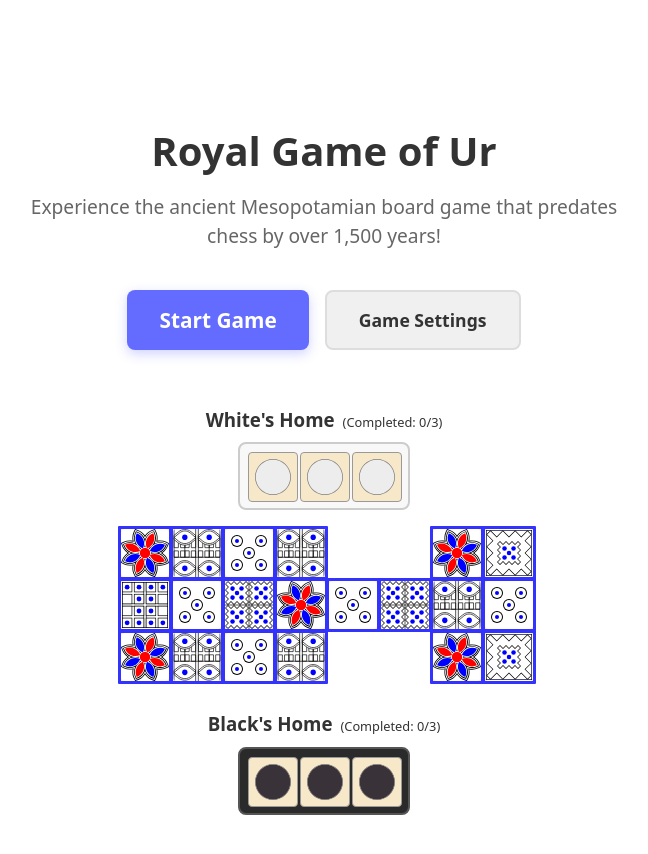
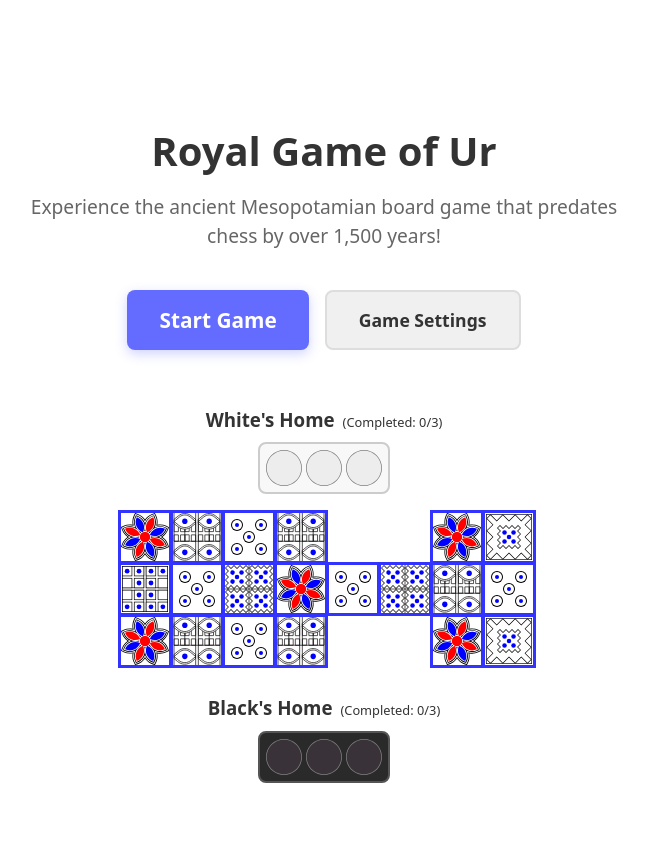
Before and after one commit to GloinTheDark/ur2, a React (Vite) app: page / in a window 1280 px wide. Shown: the top 854 px of the page, without its empty margins (316-964 px from the left). Built offline with nearby package versions, Linux system fonts and the light colour scheme.

Commit message:
visual tweeking

```diff
--- a/src/App.tsx
+++ b/src/App.tsx
@@ -10,7 +10,7 @@ import GameLayout from './GameLayout'
 import { PlayerManager } from './PlayerManager'
 import type { PlayerType } from './PlayerAgent'
 import { BoardUtils, BOARD_COLUMNS, BOARD_ROWS, TOTAL_SQUARES, WHITE_PATH, BLACK_PATH } from './BoardLayout'
-import { SQUARE_BACKGROUND_COLOR, PIECE_SIZE, HIGHLIGHT_CIRCLE_SIZE, SQUARE_SIZE, BOARD_GAP } from './UIConstants'
+import { PIECE_SIZE, HIGHLIGHT_CIRCLE_SIZE, SQUARE_SIZE, BOARD_GAP } from './UIConstants'
 import rosetteSquare from './assets/RosetteSquare.svg'
 import gateSquare from './assets/GateSquare.svg'
 import marketSquare from './assets/MarketSquare.svg'
@@ -377,14 +377,11 @@ function App() {
                   style={{
                     width: SQUARE_SIZE,
                     height: SQUARE_SIZE,
-                    background: isBlackedOut ? 'transparent' : SQUARE_BACKGROUND_COLOR,
                     border: isBlackedOut ? 'none' : '3px solid #33f',
                     display: 'flex',
                     alignItems: 'center',
                     justifyContent: 'center',
                     fontWeight: 500,
-                    borderRadius: 1,
-                    gap: '0px',
                     position: 'relative',
                   }}
                 >
@@ -397,8 +394,7 @@ function App() {
                         height: '100%',
                         position: 'absolute',
                         top: 0,
-                        left: 0,
-                        borderRadius: 4
+                        left: 0
                       }}
                     />
                   )}
@@ -411,8 +407,7 @@ function App() {
                         height: '100%',
                         position: 'absolute',
                         top: 0,
-                        left: 0,
-                        borderRadius: 4
+                        left: 0
                       }}
                     />
                   )}
@@ -425,8 +420,7 @@ function App() {
                         height: '100%',
                         position: 'absolute',
                         top: 0,
-                        left: 0,
-                        borderRadius: 4
+                        left: 0
                       }}
                     />
                   )}
@@ -439,8 +433,7 @@ function App() {
                         height: '100%',
                         position: 'absolute',
                         top: 0,
-                        left: 0,
-                        borderRadius: 4
+                        left: 0
                       }}
                     />
                   )}
@@ -453,8 +446,7 @@ function App() {
                         height: '100%',
                         position: 'absolute',
                         top: 0,
-                        left: 0,
-                        borderRadius: 4
+                        left: 0
                       }}
                     />
                   )}
@@ -467,8 +459,7 @@ function App() {
                         height: '100%',
                         position: 'absolute',
                         top: 0,
-                        left: 0,
-                        borderRadius: 4
+                        left: 0
                       }}
                     />
                   )}
@@ -482,7 +473,6 @@ function App() {
                         position: 'absolute',
                         top: 0,
                         left: 0,
-                        borderRadius: 4,
                         zIndex: 3,
                         cursor: 'pointer'
                       }}
@@ -549,7 +539,6 @@ function App() {
                               style={{
                                 width: `${PIECE_SIZE}px`,
                                 height: `${PIECE_SIZE}px`,
-                                borderRadius: 4,
                                 position: 'absolute',
                                 top: '50%',
                                 left: '50%',
@@ -598,7 +587,6 @@ function App() {
                               style={{
                                 width: `${PIECE_SIZE}px`,
                                 height: `${PIECE_SIZE}px`,
-                                borderRadius: 4,
                                 position: 'absolute',
                                 top: '50%',
                                 left: '50%',
--- a/src/DiceRoller.tsx
+++ b/src/DiceRoller.tsx
@@ -105,8 +105,6 @@ const DiceRoller = forwardRef<DiceRollerRef, DiceRollerProps>(({ gameState }, re
     const diceTotal = state.diceTotal;
     const selectedPiece = state.selectedPiece;
     const eligiblePieces = state.eligiblePieces;
-    const houseBonus = gameState.getHouseBonus(currentPlayer);
-    const templeBlessings = gameState.getTempleBlessings(currentPlayer);
 
     const currentPositions = currentPlayer === 'white' ? state.whitePiecePositions : state.blackPiecePositions;
 
@@ -252,14 +250,14 @@ const DiceRoller = forwardRef<DiceRollerRef, DiceRollerProps>(({ gameState }, re
                     })}
 
                     {/* Temple blessing icon inline with dice - applied first */}
-                    {!isRolling && rolls.reduce((sum, roll) => sum + roll, 0) === 0 && templeBlessings.hasControl && diceTotal === 4 && (
+                    {!isRolling && state.templeBlessingApplied && (
                         <div style={{ display: 'flex', alignItems: 'center', gap: '4px', fontSize: '0.9rem', color: '#9370DB' }}>
                             <img src={templeBlessingIcon} alt="Temple blessing" style={{ height: '40px' }} />
                         </div>
                     )}
 
                     {/* House bonus icon inline with dice - applied second */}
-                    {!isRolling && houseBonus > 0 && (
+                    {!isRolling && state.houseBonusApplied && (
                         <div style={{ display: 'flex', alignItems: 'center', gap: '4px', fontSize: '0.9rem', color: '#FFD700' }}>
                             <img src={houseBonusIcon} alt="House bonus" style={{ height: '40px' }} />
                         </div>
--- a/src/PlayerHome.tsx
+++ b/src/PlayerHome.tsx
@@ -1,6 +1,6 @@
 import React from 'react';
 import type { GameStateData, GameSettings } from './GameState';
-import { SQUARE_BACKGROUND_COLOR, PIECE_SIZE, HIGHLIGHT_CIRCLE_SIZE, SQUARE_SIZE } from './UIConstants';
+import { PIECE_SIZE, HIGHLIGHT_CIRCLE_SIZE, HOME_SQUARE_SIZE } from './UIConstants';
 import whiteBlank from './assets/WhiteBlank.svg';
 import whiteSpots from './assets/WhiteSpots.svg';
 import blackBlank from './assets/BlackBlank.svg';
@@ -65,11 +65,11 @@ const PlayerHome: React.FC<PlayerHomeProps> = ({
             </h3>
             <div style={{
                 display: 'grid',
-                gridTemplateColumns: `repeat(${settings.piecesPerPlayer}, ${SQUARE_SIZE}px)`,
-                gridTemplateRows: `repeat(1, ${SQUARE_SIZE}px)`,
-                gap: '4px',
+                gridTemplateColumns: `repeat(${settings.piecesPerPlayer}, ${HOME_SQUARE_SIZE}px)`,
+                gridTemplateRows: `repeat(1, ${HOME_SQUARE_SIZE}px)`,
+                gap: '0px',
                 justifyContent: 'center',
-                padding: '8px',
+                padding: '4px',
                 backgroundColor: homeStyle.backgroundColor,
                 borderRadius: '8px',
                 border: `2px solid ${homeStyle.borderColor}`,
@@ -92,15 +92,12 @@ const PlayerHome: React.FC<PlayerHomeProps> = ({
                             key={`${player}-${idx}`}
                             data-piece-index={idx}
                             style={{
-                                width: SQUARE_SIZE,
-                                height: SQUARE_SIZE,
-                                background: SQUARE_BACKGROUND_COLOR,
-                                border: '1px solid #999',
+                                width: HOME_SQUARE_SIZE,
+                                height: HOME_SQUARE_SIZE,
                                 display: 'flex',
                                 alignItems: 'center',
                                 justifyContent: 'center',
                                 fontWeight: 500,
-                                borderRadius: 4,
                                 position: 'relative',
                                 cursor: isPieceInStart && isEligible ? 'pointer' : 'default'
                             }}
@@ -124,7 +121,7 @@ const PlayerHome: React.FC<PlayerHomeProps> = ({
                                     }}
                                 />
                             )}
-                            {/* Green highlight circle for eligible pieces (only if not selected) */}
+                            {/* Highlight circle for eligible pieces (only if not selected) */}
                             {isPieceInStart && isEligible && !isSelected && (
                                 <div
                                     className="highlight-circle"
--- a/src/UIConstants.ts
+++ b/src/UIConstants.ts
@@ -7,9 +7,9 @@
 
 // Board dimensions
 export const SQUARE_SIZE = 48; // Size in pixels for board squares
+export const HOME_SQUARE_SIZE = 40; // Size in pixels for home area squares
 export const BOARD_GAP = 4; // Gap between board squares in pixels
 
 // Game piece and square styling constants
-export const SQUARE_BACKGROUND_COLOR = '#f8e8caff'; // Light tan color for board squares
 export const PIECE_SIZE = 36; // Size in pixels for game pieces
 export const HIGHLIGHT_CIRCLE_SIZE = 43; // Size for piece selection/eligibility highlights
```
Also changed, not shown: src/GameSettings.tsx (+0 -17 lines), src/GameState.ts (+20 -26 lines), src/assets/TempleBlessing.svg.
